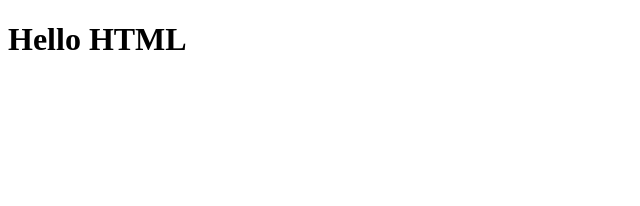
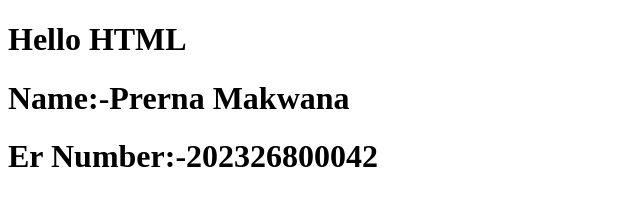
Before and after one commit to Prerna9279/prerna_CT_42, a plain HTML site: page index.html in a window 1280 px wide. Shown: the whole page, without its empty margins (0-640 px from the left). Drawn offline with Linux system fonts and the light colour scheme.

Commit message:
f commit

```diff
--- a/index.html
+++ b/index.html
@@ -7,5 +7,7 @@
 </head>
 <body>
     <h1>Hello HTML</h1>
+    <h1>Name:-Prerna Makwana</h1>
+    <h1>Er Number:-202326800042</h1>
 </body>
 </html>
```
